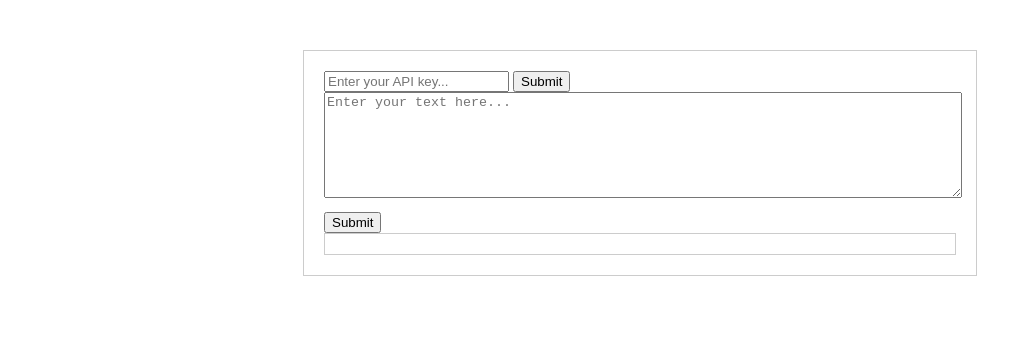
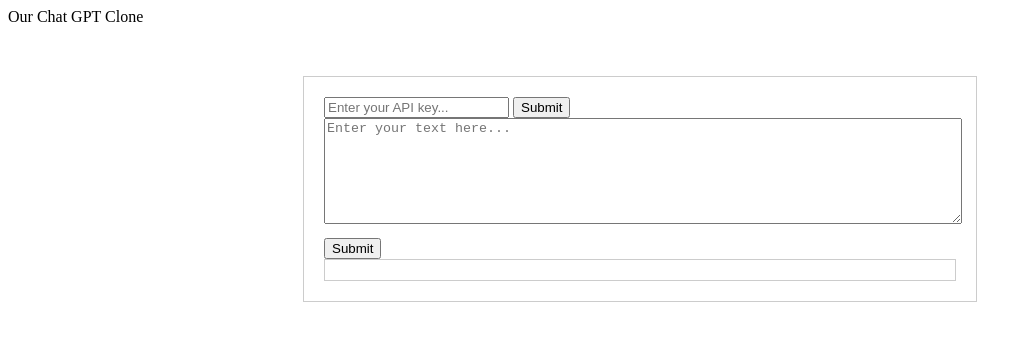
Before and after one commit to fac31/ChatGPT-Clone-back-end1, a plain HTML site: page HTML-Pages/index.html in a window 1280 px wide. Shown: the whole page, without its empty margins (0-1032 px from the left). Drawn offline with Linux system fonts and the light colour scheme.

Commit message:
Added a header
Relates #4

```diff
--- a/HTML-Pages/index.html
+++ b/HTML-Pages/index.html
@@ -8,6 +8,7 @@
   <script src="../js-Pages/script.js" async></script>
 </head>
 <body>
+<header>Our Chat GPT Clone</header>
 
 <div id="container">
   <input type="password" id="api-key-input" placeholder="Enter your API key...">
```
